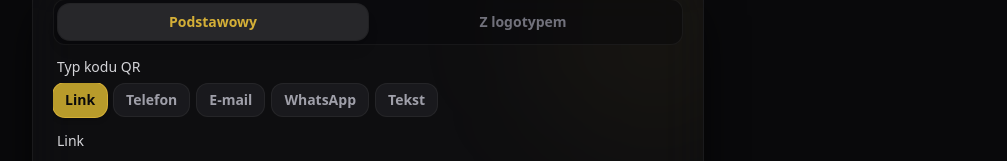
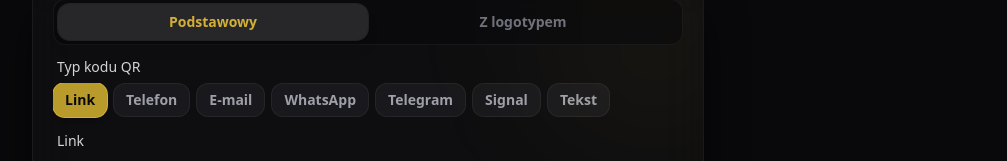
Before and after one commit to chrisbirchwood/generatorqr, a Next.js app: page / in a window 1280 px wide. Shown: the part 156-317 px from the top of the page, without its empty margins (272-1279 px from the left). Built offline with nearby package versions, Linux system fonts and the light colour scheme.

Commit message:
feat: add support for Telegram and Signal schema deep links

```diff
--- a/src/app/page.tsx
+++ b/src/app/page.tsx
@@ -28,13 +28,15 @@ type PresetLogo =
   | "telegram"
   | "signal";
 
-export type QrDataType = "url" | "phone" | "email" | "whatsapp" | "text";
+export type QrDataType = "url" | "phone" | "email" | "whatsapp" | "telegram" | "signal" | "text";
 
 export const QR_TYPES: { value: QrDataType; label: string; placeholder: string; type: string }[] = [
   { value: "url", label: "Link", placeholder: "https://example.com", type: "url" },
   { value: "phone", label: "Telefon", placeholder: "+48 123 456 789", type: "tel" },
   { value: "email", label: "E-mail", placeholder: "kontakt@example.com", type: "email" },
   { value: "whatsapp", label: "WhatsApp", placeholder: "+48 123 456 789", type: "tel" },
+  { value: "telegram", label: "Telegram", placeholder: "+48 123 456 789", type: "tel" },
+  { value: "signal", label: "Signal", placeholder: "+48 123 456 789", type: "tel" },
   { value: "text", label: "Tekst", placeholder: "Wpisz dowolny tekst...", type: "text" },
 ];
 
@@ -459,6 +461,10 @@ export function formatQrData(input: string, type: QrDataType): string {
       return `tel:${trimmed.replace(/\s+/g, "")}`;
     case "whatsapp":
       return `https://wa.me/${trimmed.replace(/\D/g, "")}`;
+    case "telegram":
+      return `https://t.me/+${trimmed.replace(/\D/g, "")}`;
+    case "signal":
+      return `https://signal.me/#p/+${trimmed.replace(/\D/g, "")}`;
     case "email":
       return `mailto:${trimmed}`;
     case "url":
```
Also changed, not shown: 1 other file (tests, documents, lock files or other folders).
